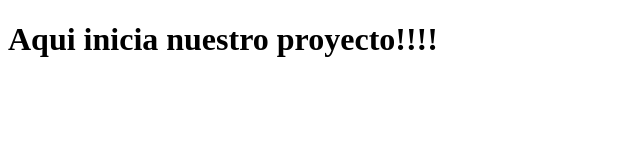
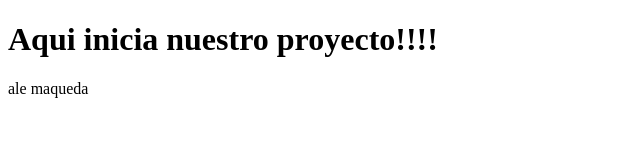
Before and after one commit to AleMaquedaGit/excercise, a plain HTML site: page index.html in a window 1280 px wide. Shown: the whole page, without its empty margins (0-640 px from the left). Drawn offline with Linux system fonts and the light colour scheme.

Commit message:
agregue mi nombre otravez

```diff
--- a/index.html
+++ b/index.html
@@ -8,4 +8,5 @@
   <body>
     <h1>Aqui inicia nuestro proyecto!!!!</h1>
   </body>
+  <p>ale maqueda</p>
 </html>
```
